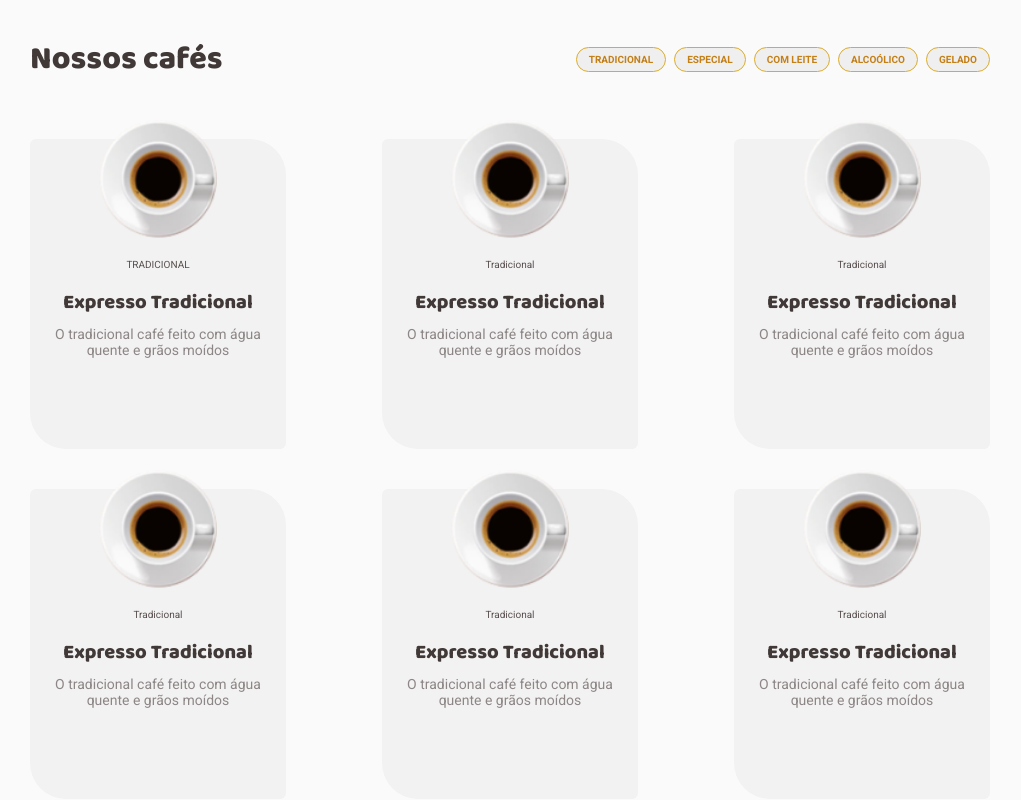
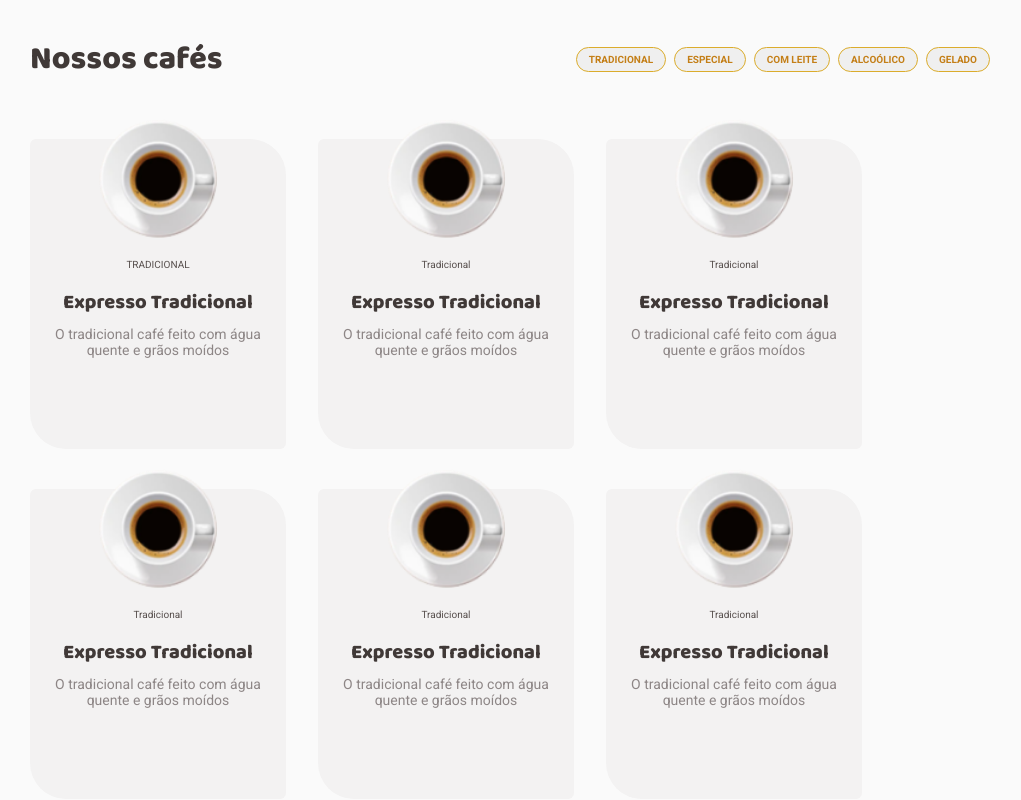
Before and after one commit to GabrielFSoares/coffee-delivery, a React (Vite) app: page / in a window 1280 px wide. Shown: the part 820-1620 px from the top of the page, without its empty margins (130-1151 px from the left). Built offline with nearby package versions, Linux system fonts and the light colour scheme.

Commit message:
adjustment coffee list

```diff
--- a/src/Styles/global.ts
+++ b/src/Styles/global.ts
@@ -14,7 +14,15 @@ export const GlobalStyle = createGlobalStyle`
 		background-color: ${(props) => props.theme.background};
 		color: ${(props) => props.theme['base-text']};
 		-webkit-font-smoothing: antialiased;
+
+		display: flex;
+		justify-content: center;
 	}
+
+	body > div {
+		max-width: 1440px;
+	}
+
 	body, input, textarea, button {
 		font-family: 'Roboto', sans-serif;
 		font-weight: 400;
--- a/src/pages/Home/components/coffee-list/styles.ts
+++ b/src/pages/Home/components/coffee-list/styles.ts
@@ -3,24 +3,6 @@ import styled from 'styled-components'
 export const CoffeeListContainer = styled.div`
   margin: 0px 10rem;
   padding-top: 2rem;
-`
-
-export const CoffeeListItems = styled.div`
-  display: grid;
-  justify-content: space-between;
-  gap: 2.5rem 2rem;
-
-  @media screen and (max-width: 1199px) {
-    grid-template-columns: auto auto;
-  }
-
-  @media screen and (max-width: 1439px) and (min-width: 1200px) {
-    grid-template-columns: auto auto auto;
-  }
-
-  @media screen and (min-width: 1440px) {
-    grid-template-columns: auto auto auto auto;
-  }
 `
 
 export const CoffeeListHeader = styled.header`
@@ -59,6 +41,12 @@ export const CoffeeListHeader = styled.header`
   }
 `
 
+export const CoffeeListItems = styled.div`
+  display: flex;
+  flex-wrap: wrap;
+  gap: 2.5rem 2rem;
+`
+
 export const CoffeeItemContainer = styled.div`
   display: flex;
   flex-direction: column;
```
Also changed, not shown: 1 other file (tests, documents, lock files or other folders).
